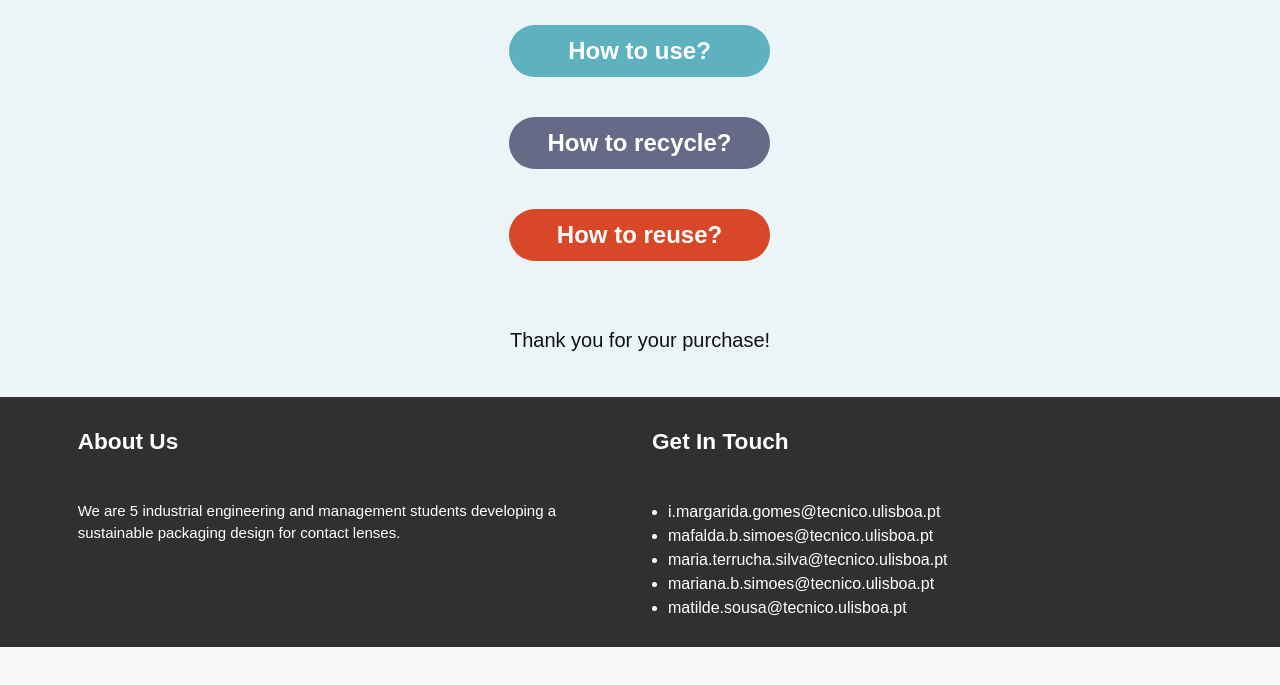
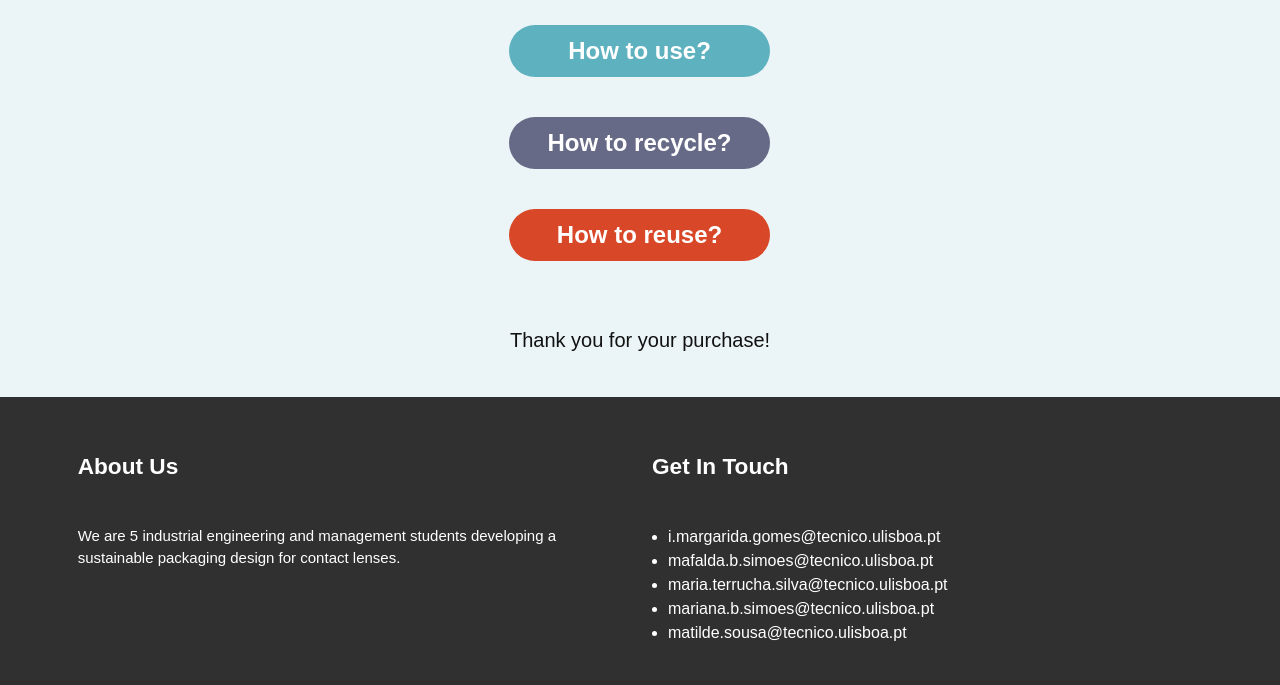
Before and after one commit to LexVar/ieye, a plain HTML site: page index.html in a window 1280 px wide. Shown: the part 163-848 px from the top of the page. Before the commit the page ends 810 px from the top, so only its background shows below. Drawn offline with Linux system fonts and the light colour scheme; a web font is replaced by a local one.

Commit message:
Increased about us height

```diff
--- a/index.html
+++ b/index.html
@@ -37,7 +37,7 @@
 	<br>
 </div>
 
-<div class="container center" style="color:white;height:250px;background:rgba(48,48,48,1);">
+<div class="container center" style="color:white;height:300px;background:rgba(48,48,48,1);">
 	<br>
 	<div class="row">
 		<div class="col-sm">
```
